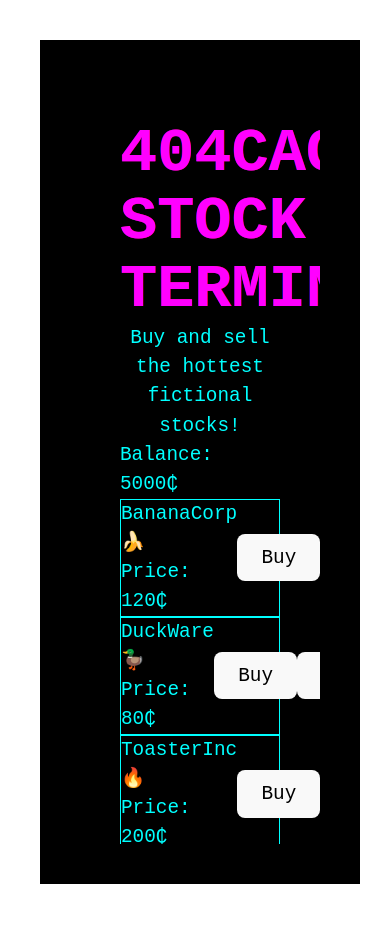
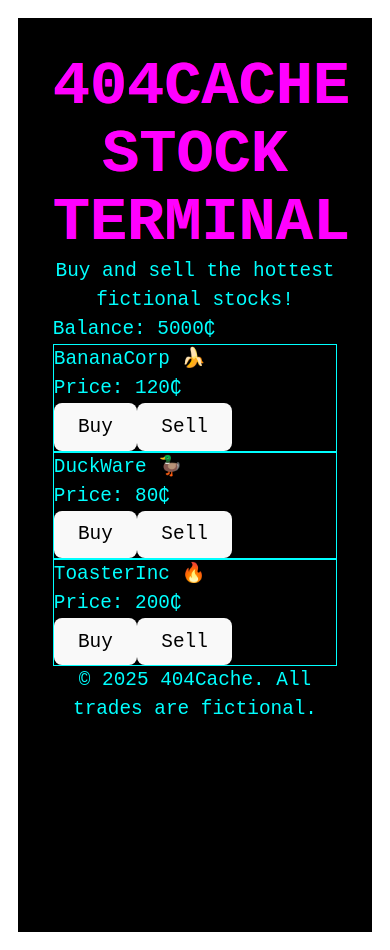
Before and after one commit to uxillary/404cache, a React (Vite) app: page / in a window 390 px wide. Before the commit the page ends 884 px from the top, so only its background shows below. Built offline with nearby package versions, Linux system fonts and the light colour scheme.

Commit message:
Improve responsiveness

```diff
--- a/src/App.jsx
+++ b/src/App.jsx
@@ -26,7 +26,7 @@ function App() {
   };
 
   return (
-    <div className="min-h-screen bg-black text-green-300 font-mono p-8 flex items-start justify-center">
+    <div className="min-h-screen bg-black text-green-300 font-mono p-4 md:p-8 flex items-start justify-center">
       <div className="w-full max-w-3xl">
         <Header />
         <BalanceDisplay balance={balance} />
--- a/src/components/StockCard.jsx
+++ b/src/components/StockCard.jsx
@@ -1,11 +1,11 @@
 function StockCard({ stock, onBuy, onSell }) {
   return (
-    <div className="bg-black border border-green-500 p-4 mb-4 flex justify-between items-center font-mono">
+    <div className="bg-black border border-green-500 p-4 mb-4 flex flex-col sm:flex-row justify-between items-start sm:items-center font-mono">
       <div>
         <div className="text-green-300 text-lg">{stock.name}</div>
         <div className="text-blue-300">Price: {stock.price}₵</div>
       </div>
-      <div className="flex gap-2">
+      <div className="flex gap-2 mt-4 sm:mt-0">
         <button onClick={() => onBuy(stock.name)} className="bg-green-700 hover:bg-green-900 text-white px-3 py-1 rounded">
           Buy
         </button>
--- a/src/index.css
+++ b/src/index.css
@@ -8,15 +8,16 @@
   box-sizing: border-box;
 }
 
-html, body, #root {
+html,
+body,
+#root {
   margin: 0;
   padding: 0;
   width: 100%;
-  height: 100%;
+  min-height: 100%;
   background: #000;
   color: #0ff;
   font-family: 'Courier New', Courier, monospace;
-  overflow: hidden;
 }
 
 body {
@@ -101,16 +102,17 @@ button:focus-visible {
   --font-family: 'Courier New', Courier, monospace;
 }
 
-html, body, #root {
+html,
+body,
+#root {
   background: var(--bg-color);
   color: var(--text-color);
   font-family: var(--font-family);
   font-size: 1.1rem;
-  padding: 40px;
+  padding: 1rem;
   margin: 0;
-  height: 100%;
   width: 100%;
-  overflow: hidden;
+  min-height: 100%;
 }
 
 .terminal {
```
